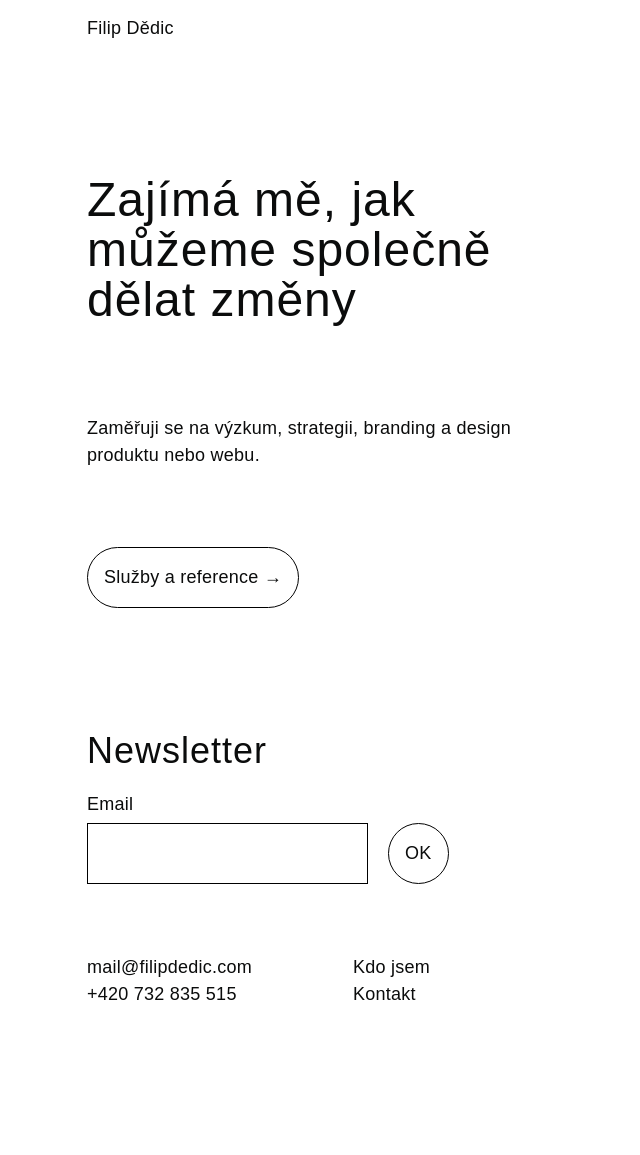
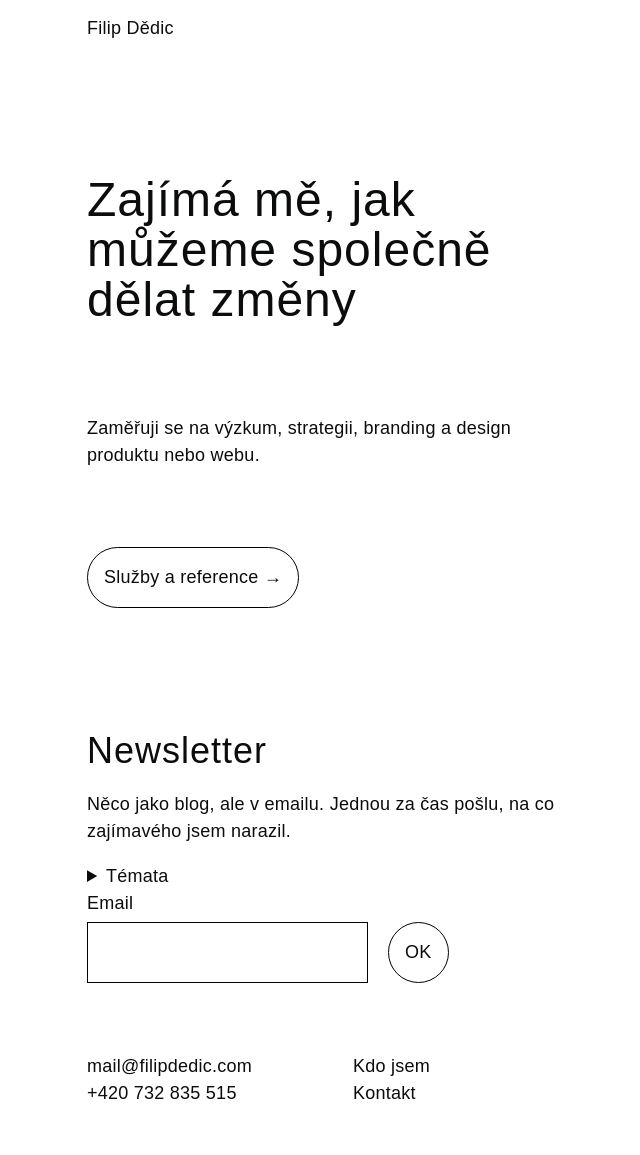
Before and after one commit to fdedic/fdedic.github.io, a Jekyll site: the page built from index.md, in a window 1280 px wide. Shown: the whole page, without its empty margins (173-813 px from the left). Built offline with Jekyll 4.4.1, drawn with Linux system fonts in a browser that asks for light colours; nearby versions of some CDN libraries; some web fonts are replaced; before the commit the page ends 1056 px from its top, so only the background shows below that.

Commit message:
Update index.html

```diff
--- a/_layouts/index.html
+++ b/_layouts/index.html
@@ -11,6 +11,18 @@
             {{content}}
             <hr>
             <h2>Newsletter</h2>
+            <p>Něco jako blog, ale v emailu. Jednou za čas pošlu, na co zajímavého jsem narazil.</p>
+            <details>
+              <summary>Témata</summary>
+              <ul>
+                <li>Design</li>
+                <li>Komunikace</li>
+                <li>Antropologie</li>
+                <li>Technologie</li>
+                <li>Literatura</li>
+                <li>Krajina</li>
+              </ul>
+            </details>
             <!-- Begin Mailchimp Signup Form -->
             <div id="mc_embed_signup">
               <form action="https://twitter.us12.list-manage.com/subscribe/post?u=015be158fb9f21b898ce4469f&amp;id=6dd90961d0" method="post" id="mc-embedded-subscribe-form" name="mc-embedded-subscribe-form" class="validate" target="_blank" novalidate>
```
